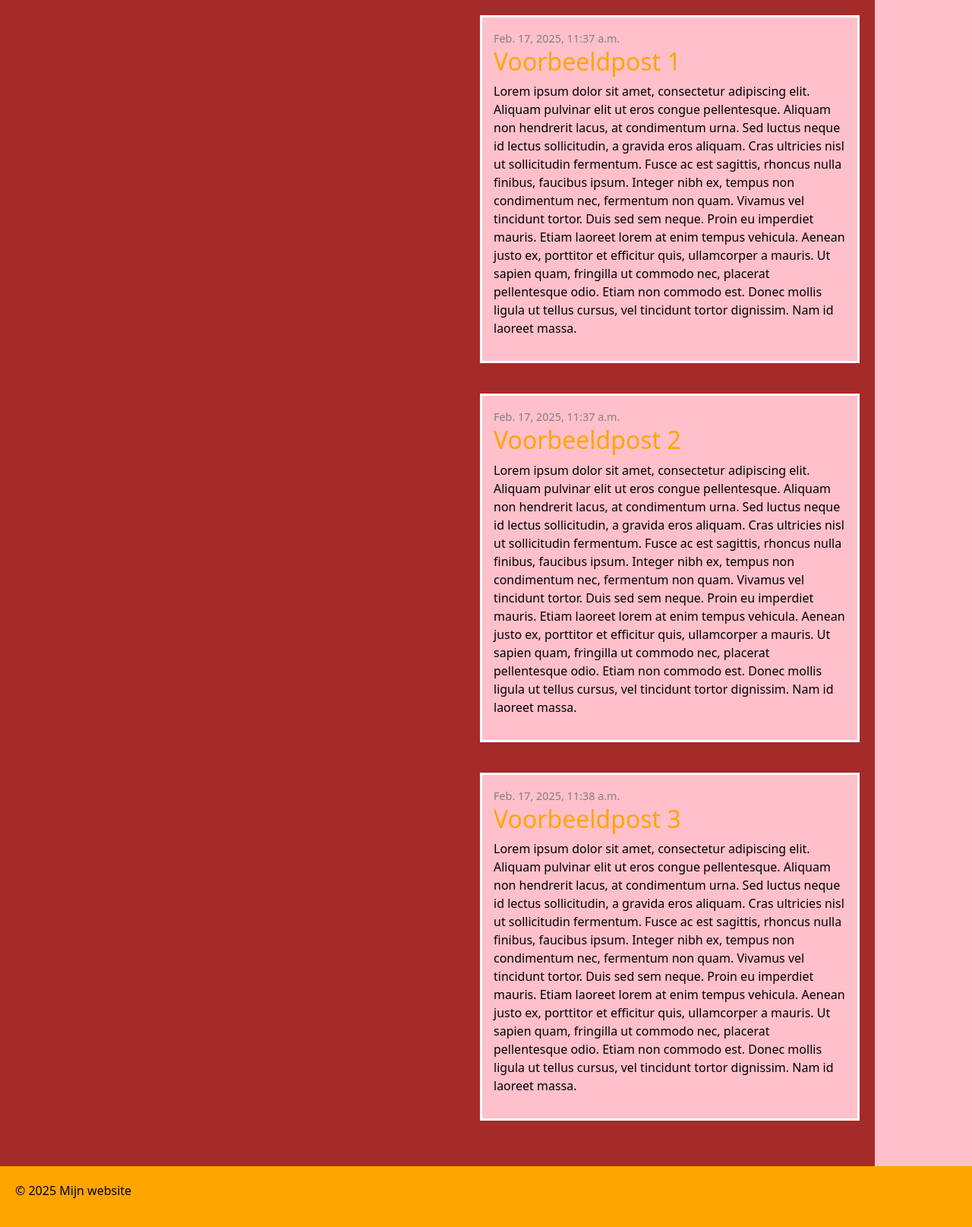
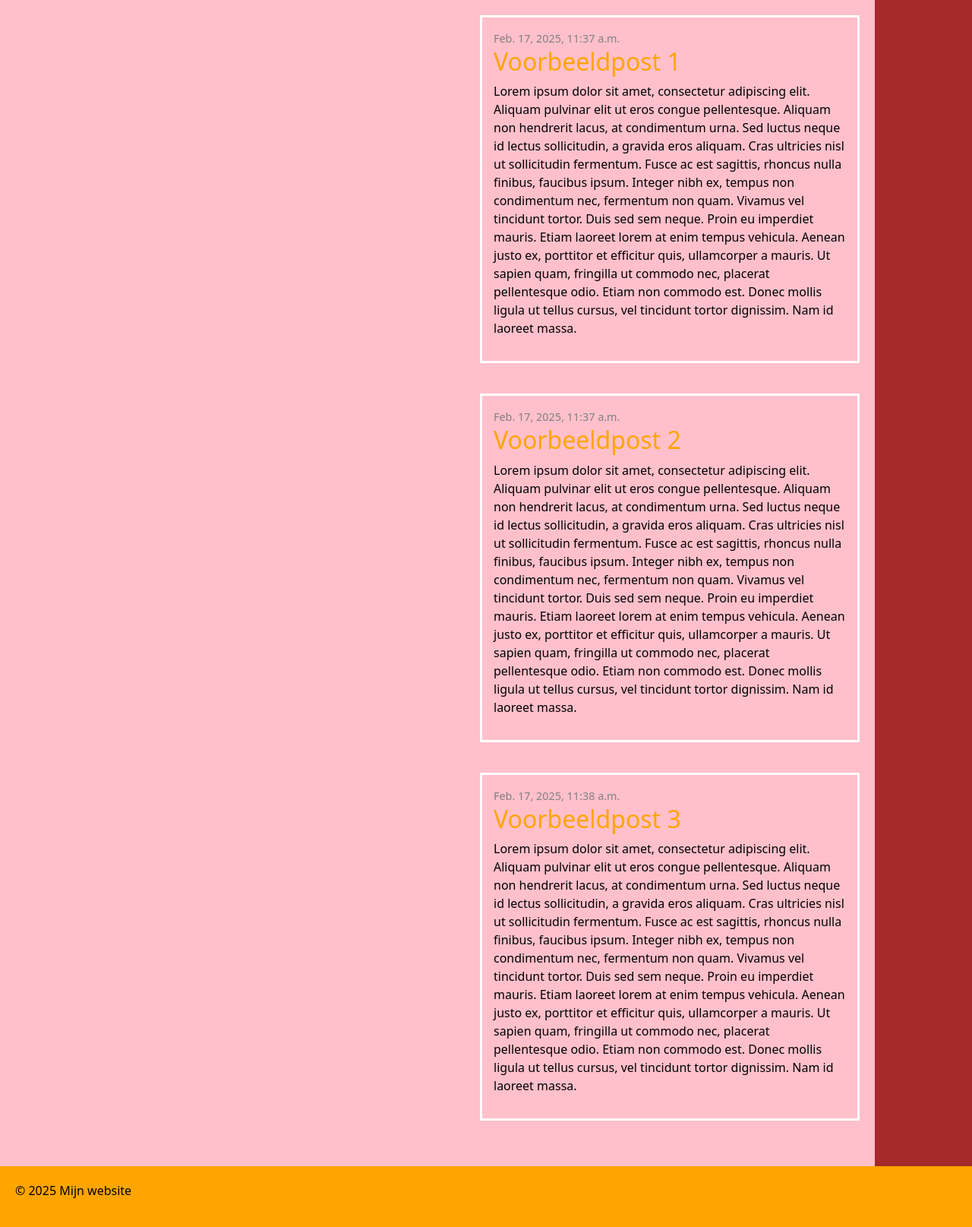
Before and after one commit to MickaelDL27/testDjango, a Django app: page / in a window 1280 px wide. Shown: the part 136-1751 px from the top of the page at 76% size. Run offline with Django 5.2, Linux system fonts and the light colour scheme; data comes from the database, SQL or seed files in the repository; some libraries are stand-ins or nearby versions.

Commit message:
HuiswerkL5

```diff
--- a/mysite/blog/static/css/stijl.css
+++ b/mysite/blog/static/css/stijl.css
@@ -17,7 +17,7 @@
 }
 body
 {
-    background-color: pink;
+    background-color: brown;
     margin: 0;
     color: black;
 }
@@ -36,7 +36,6 @@
 
 div
 {
-    background-color: brown;
     display: flex;
     flex-direction: column;
     align-items: flex-end;
```
